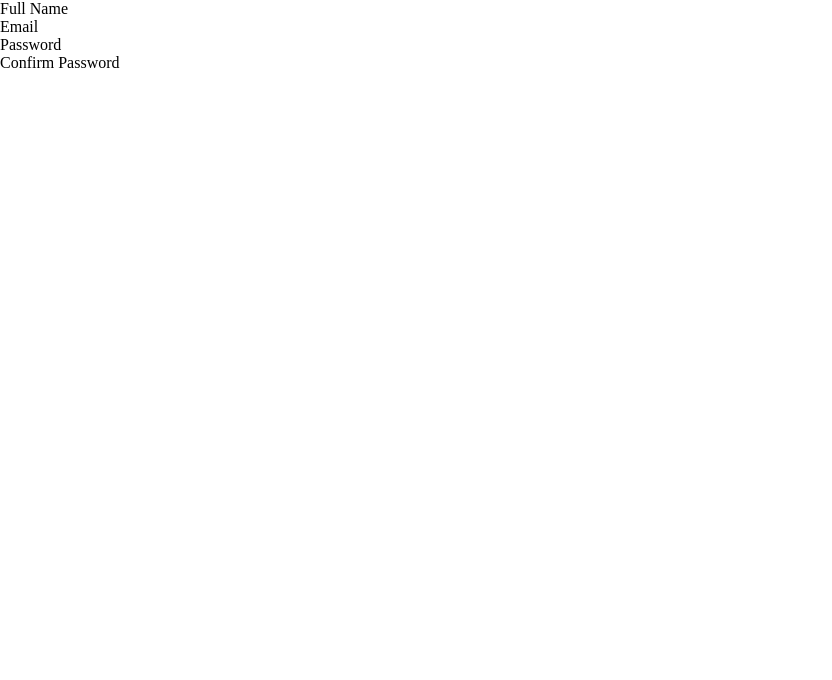
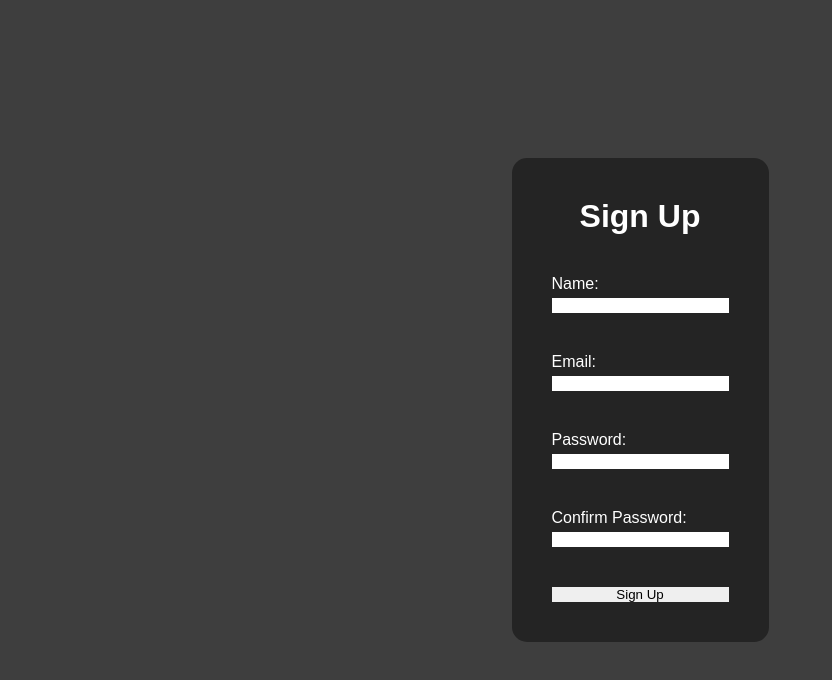
Before and after one commit to gabvilla/accessible_form, a plain HTML site: page index.html in a window 1280 px wide. Shown: the whole page, without its empty margins (0-832 px from the left). Drawn offline with Linux system fonts and the light colour scheme.

Commit message:
main changes on the css styles

```diff
--- a/index.html
+++ b/index.html
@@ -7,31 +7,33 @@
    <link rel="stylesheet" href="styles.css">
 </head>
 <body>
-   <form action="">
-      <fieldset id="name-field">
+   <form action="index.html" method="post">
+      <h1>Sign Up</h1>
+      <fieldset class="field">
          <span aria-label="required">
-            <label for="name">Full Name</label>
+            <label for="name">Name:</label>
             <input type="text" name="name" id="name">
          </span>
       </fieldset>
-      <fieldset id="email-field">
+      <fieldset class="field">
          <span aria-label="required">
-            <label for="email">Email</label>
+            <label for="email">Email:</label>
             <input type="email" name="email" id="email">
          </span>
       </fieldset>
-      <fieldset id="password-field">
+      <fieldset class="field">
          <span aria-label="required">
-            <label for="password">Password</label>
+            <label for="password">Password:</label>
             <input type="password" name="password" id="password">
          </span>
       </fieldset>
-      <fieldset id="password-confirm">
+      <fieldset class="field">
          <span aria-label="required">
-            <label for="password-confirm">Confirm Password</label>
+            <label for="password-confirm">Confirm Password:</label>
             <input type="password" name="password-confirm" id="password-confirm">
          </span>
       </fieldset>
+      <button type="submit">Sign Up</button>
    </form>
 </body>
 </html>
--- a/styles.css
+++ b/styles.css
@@ -1,7 +1,43 @@
 @charset "UTF-8";
 
 *{
+	box-sizing: border-box;
    margin: 0;
 	padding: 0;
 	border: 0;
+	font-family: Arial, Helvetica, sans-serif;
 }
+
+body{
+	background-color: #3e3e3e;
+	color: #fff;
+	width: 100%;
+	min-height: 100vh;
+	display: flex;
+	justify-content: center;
+	align-items: center;
+}
+
+form{
+	display: flex;
+	flex-direction: column;
+	max-width: 300px;
+	gap: 5vh;
+	background-color: #242424;
+	padding: 40px;
+	border-radius: 15px;
+}
+
+form h1{
+	font-size: 2em;
+	font-weight: bold;
+	text-align: center;
+}
+
+.field span{
+	width: 100%;
+	display: flex;
+	justify-content: space-between;
+	flex-direction: column;
+	gap: 5px;
+}
```
